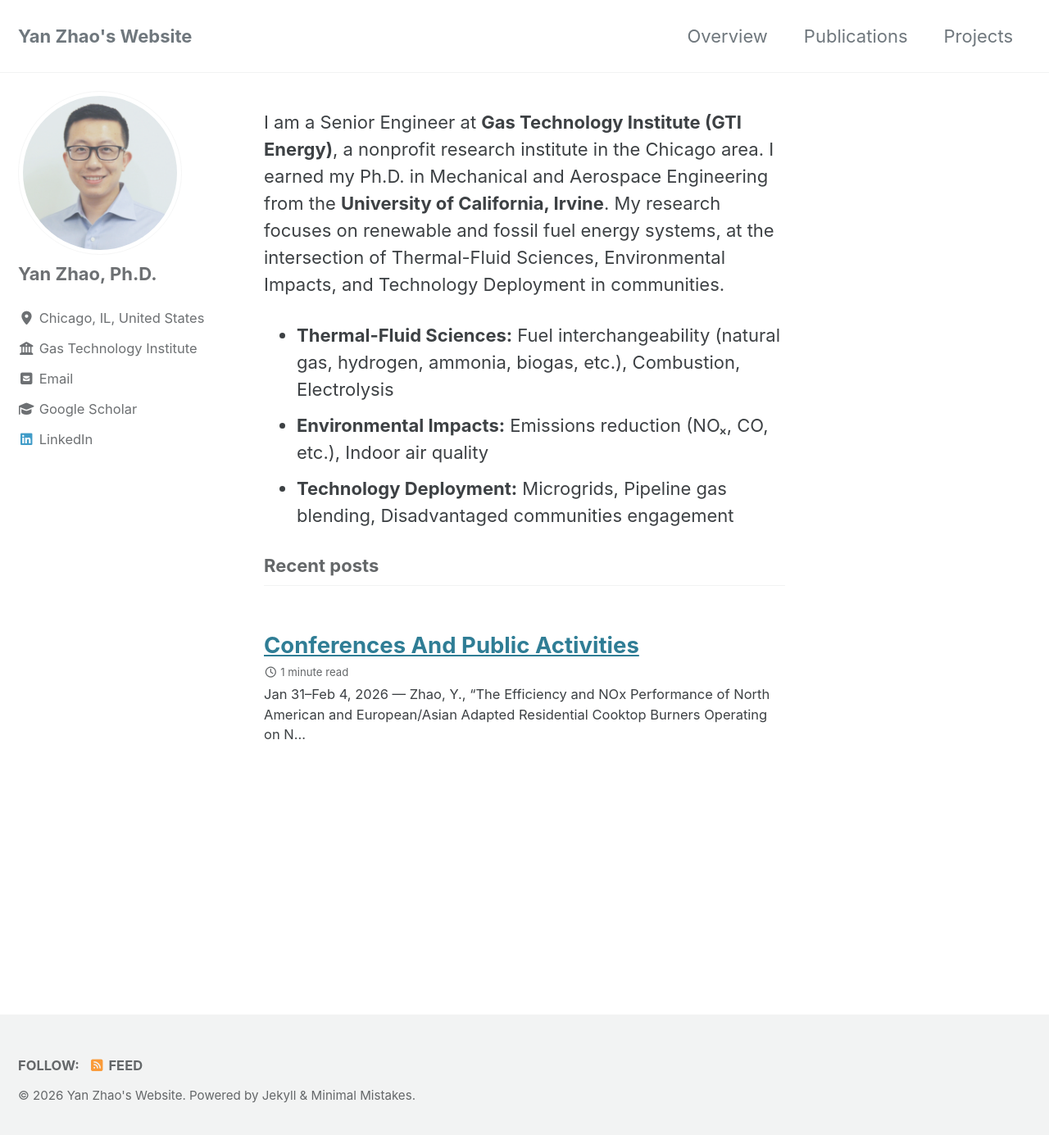
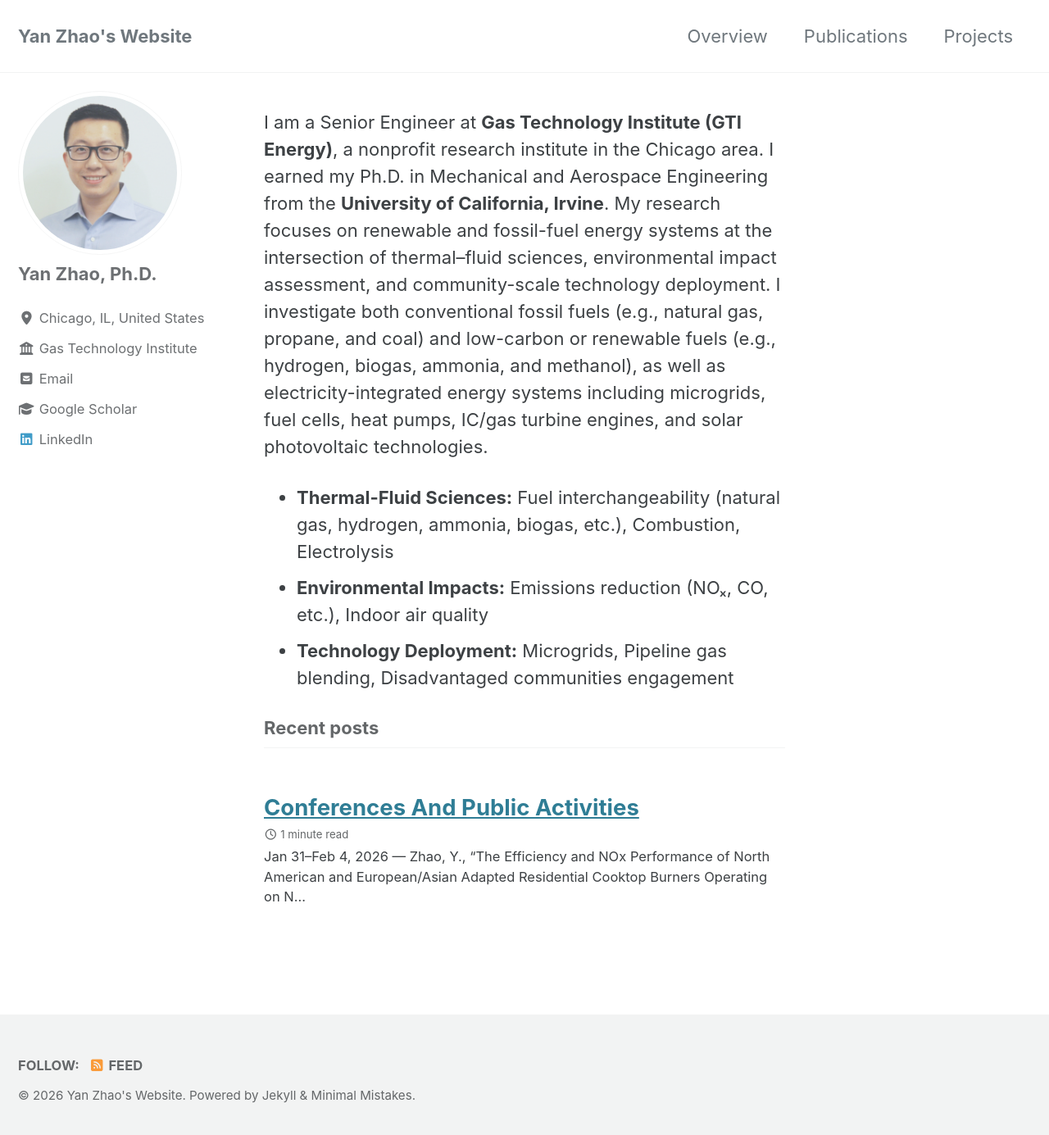
Before and after one commit to yanzhaoenergy/yanzhaoenergy.github.io, a Jekyll site: the page built from index.html, in a window 1280 px wide and 1393 px high. Shown: the top 1385 px of the window at 82% size. Built offline with Jekyll 4.4.1, drawn with Linux system fonts in a browser that asks for light colours; cached includes are drawn as plain includes; the list of posts is cut into pages by our own code.

Commit message:
Update index.html

```diff
--- a/index.html
+++ b/index.html
@@ -5,8 +5,10 @@ author_profile: true
 
 <p>I am a Senior Engineer at <strong>Gas Technology Institute (GTI Energy)</strong>, a nonprofit research institute in the Chicago area.
 I earned my Ph.D. in Mechanical and Aerospace Engineering from the <strong>University of California, Irvine</strong>.
-My research focuses on renewable and fossil fuel energy systems, at the intersection of Thermal-Fluid Sciences,
-Environmental Impacts, and Technology Deployment in communities. </p>
+My research focuses on renewable and fossil-fuel energy systems at the intersection of thermal–fluid sciences,
+environmental impact assessment, and community-scale technology deployment.
+I investigate both conventional fossil fuels (e.g., natural gas, propane, and coal) and low-carbon or renewable fuels (e.g., hydrogen, biogas, ammonia, and methanol),
+as well as electricity-integrated energy systems including microgrids, fuel cells, heat pumps, IC/gas turbine engines, and solar photovoltaic technologies. </p>
 <ul>
 <li><strong>Thermal-Fluid Sciences:</strong>
 Fuel interchangeability (natural gas, hydrogen, ammonia, biogas, etc.), Combustion, Electrolysis </li>
```
